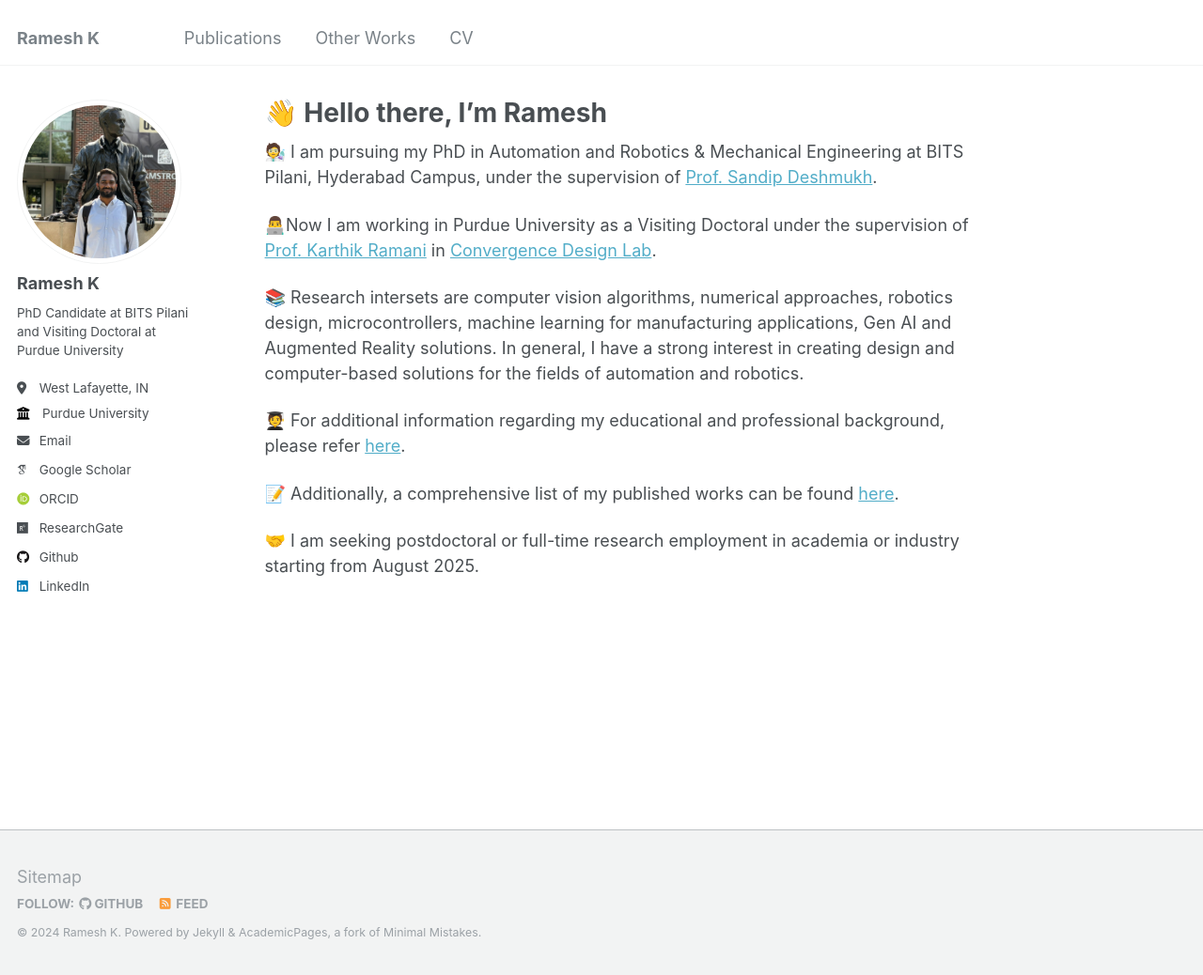
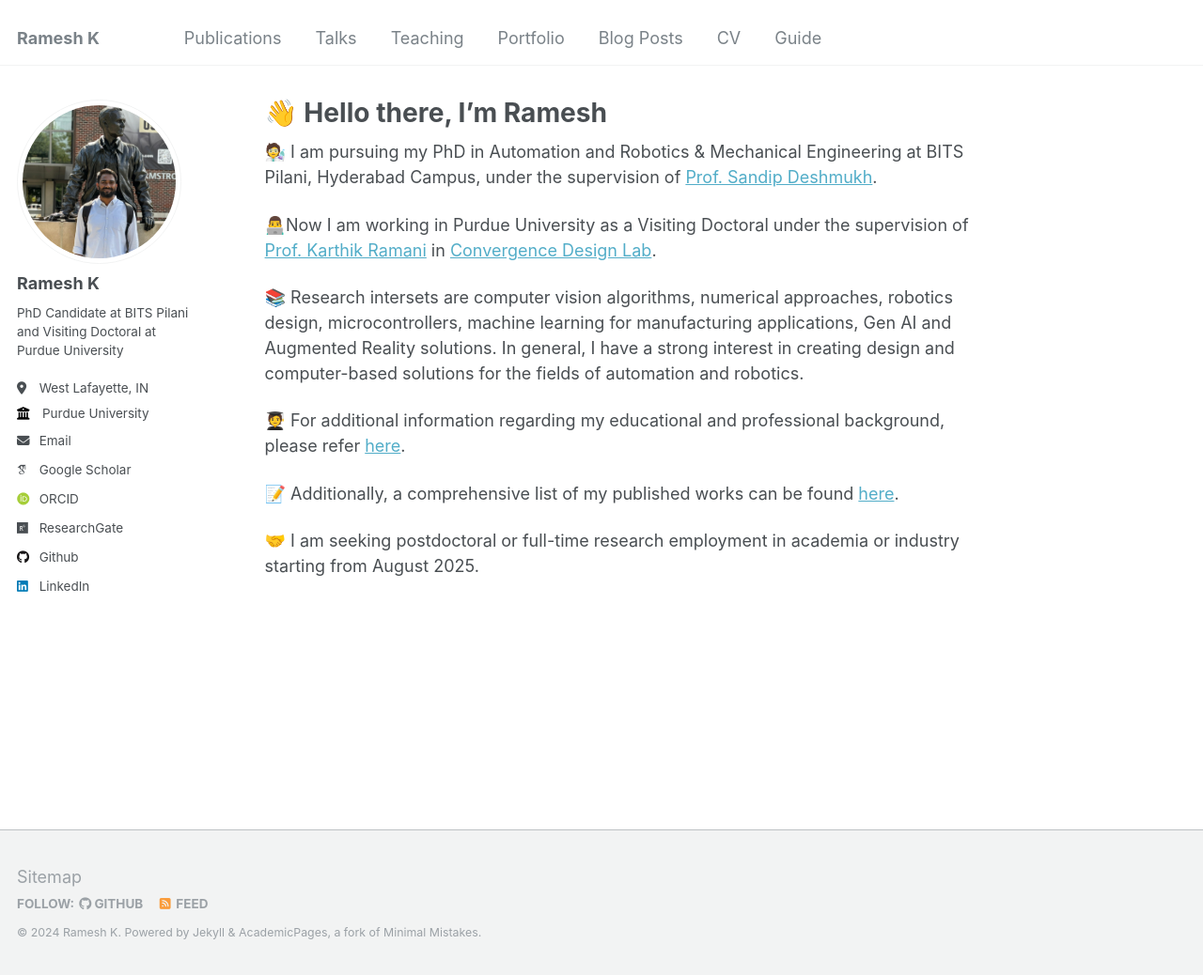
Before and after one commit to KakiRamesh/Ram, a Jekyll site: the page built from _pages/about.md, in a window 1280 px wide and 1038 px high. Shown: the whole window at 94% size. Built offline with Jekyll 4.4.1, drawn with Linux system fonts in a browser that asks for light colours; some web fonts are replaced.

Commit message:
Add files via upload

```diff
--- a/_data/navigation.yml
+++ b/_data/navigation.yml
@@ -8,8 +8,20 @@ main:
   - title: "Publications"
     url: /publications/
 
-  - title: "Other Works"
+  - title: "Talks"
+    url: /talks/
+
+  - title: "Teaching"
     url: /teaching/
+
+  - title: "Portfolio"
+    url: /portfolio/
+
+  - title: "Blog Posts"
+    url: /year-archive/
 
   - title: "CV"
     url: /cv/
+
+  - title: "Guide"
+    url: /markdown/
```
